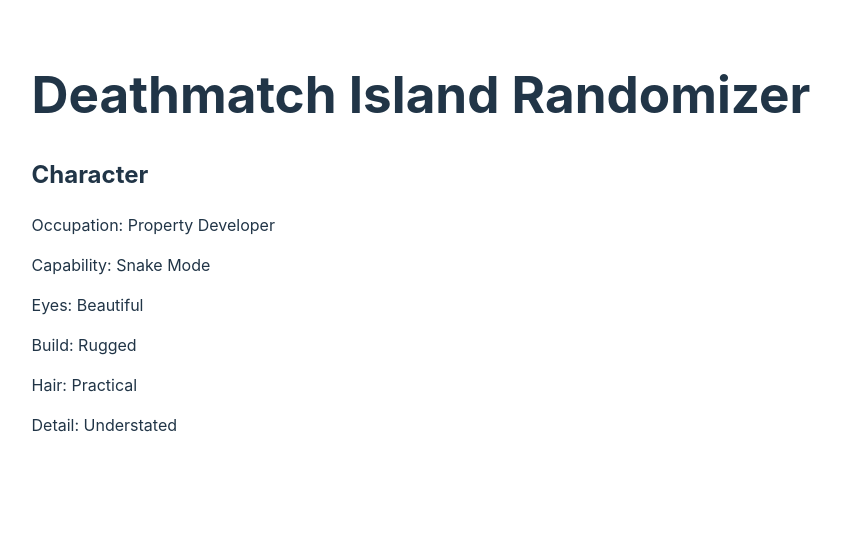
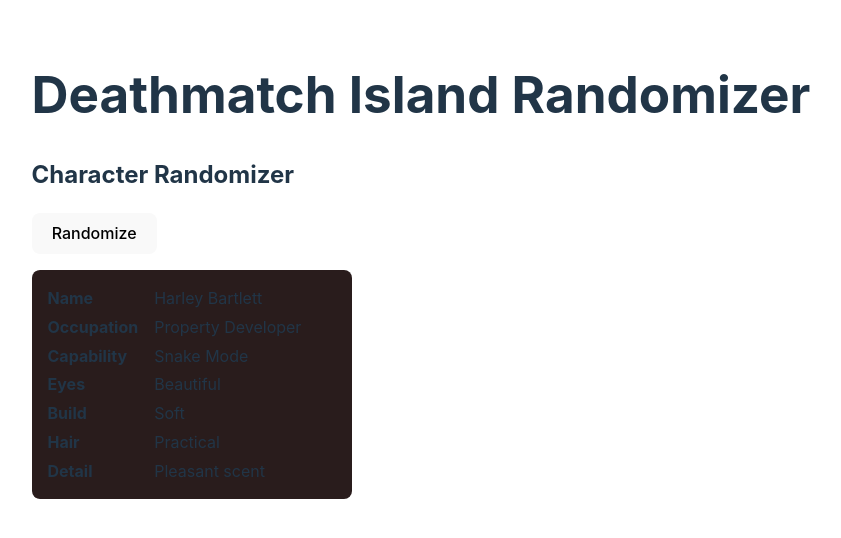
Before and after one commit to colinaut/deathmatch-island-randomizer, a Svelte app: page / in a window 1280 px wide. Shown: the top 538 px of the page, without its empty margins (219-1060 px from the left). Built offline with nearby package versions, Linux system fonts and the light colour scheme.

Commit message:
feat: got it mostly working

```diff
--- a/package.json
+++ b/package.json
@@ -17,5 +17,9 @@
     "tslib": "^2.6.3",
     "typescript": "^5.2.2",
     "vite": "^5.3.4"
+  },
+  "dependencies": {
+    "eslint": "^9.7.0",
+    "prettier": "^3.3.3"
   }
 }
--- a/src/App.svelte
+++ b/src/App.svelte
@@ -1,21 +1,34 @@
 <script lang="ts">
-  import { generateRandomCharacter } from "./lib/character-gen";
+	import CharacterAttr from './CharacterAttr.svelte';
+	import { generateRandomCharacter } from './lib/character-gen';
 
-  let character = generateRandomCharacter();
+	let character = generateRandomCharacter();
 </script>
 
 <main>
-  <h1>Deathmatch Island Randomizer</h1>
-  <h2>Character</h2>
-  <div>
-    <p>Occupation: {character.occupation}</p>
-    <p>Capability: {character.capability}</p>
-    <p>Eyes: {character.eyes}</p>
-    <p>Build: {character.build}</p>
-    <p>Hair: {character.hair}</p>
-    <p>Detail: {character.detail}</p>
-  </div>
+	<h1>Deathmatch Island Randomizer</h1>
+	<h2>Character Randomizer</h2>
+	<button type="button" on:click={() => (character = generateRandomCharacter())}>Randomize</button>
+	<div class="character">
+		<CharacterAttr label="Name" value={character.name} />
+		<CharacterAttr label="Occupation" value={character.occupation} />
+		<CharacterAttr label="Capability" value={character.capability} />
+		<CharacterAttr label="Eyes" value={character.eyes} />
+		<CharacterAttr label="Build" value={character.build} />
+		<CharacterAttr label="Hair" value={character.hair} />
+		<CharacterAttr label="Detail" value={character.detail} />
+	</div>
 </main>
 
 <style>
+	.character {
+		margin-block: 1rem;
+		display: grid;
+		grid-template-columns: 1fr;
+		gap: 0.3em;
+		width: 18rem;
+		padding: 1rem;
+		border-radius: 0.5rem;
+		background-color: #291c1c;
+	}
 </style>
--- /dev/null
+++ b/src/CharacterAttr.svelte
@@ -0,0 +1,14 @@
+<script>
+  export let value = "";
+  export let label = "";
+</script>
+
+<div><strong>{label}</strong> <span>{value}</span></div>
+
+<style>
+  div {
+    display: grid;
+    grid-template-columns: 1fr 2fr;
+    gap: 1rem;
+  }
+</style>
--- a/src/lib/character-gen.ts
+++ b/src/lib/character-gen.ts
@@ -660,6 +660,7 @@ function generateRandomCharacter(): Record<string, string> {
 
   const chosenOccupation = randomItem(occupation);
   return {
+    name: `${randomItem(firstNames)} ${randomItem(surnames)}`,
     occupation: chosenOccupation.name,
     capability: chosenOccupation.capability,
     eyes: randomItem(eyes),
@@ -670,6 +671,8 @@ function generateRandomCharacter(): Record<string, string> {
 }
 
 export {
+    firstNames,
+    surnames,
   occupation,
   eyes,
   build,
```
Also changed, not shown: 2 other files (tests, documents, lock files or other folders).
